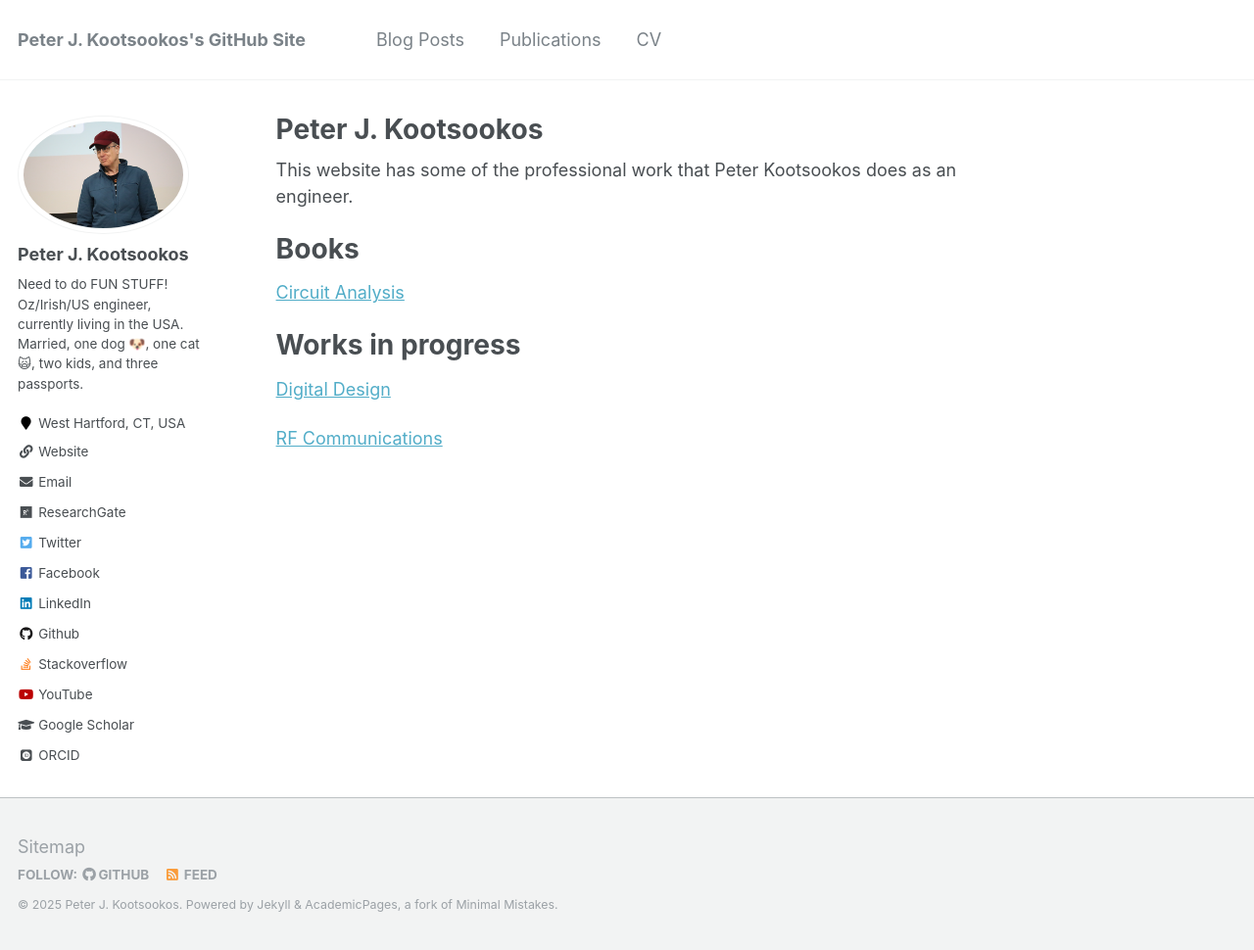
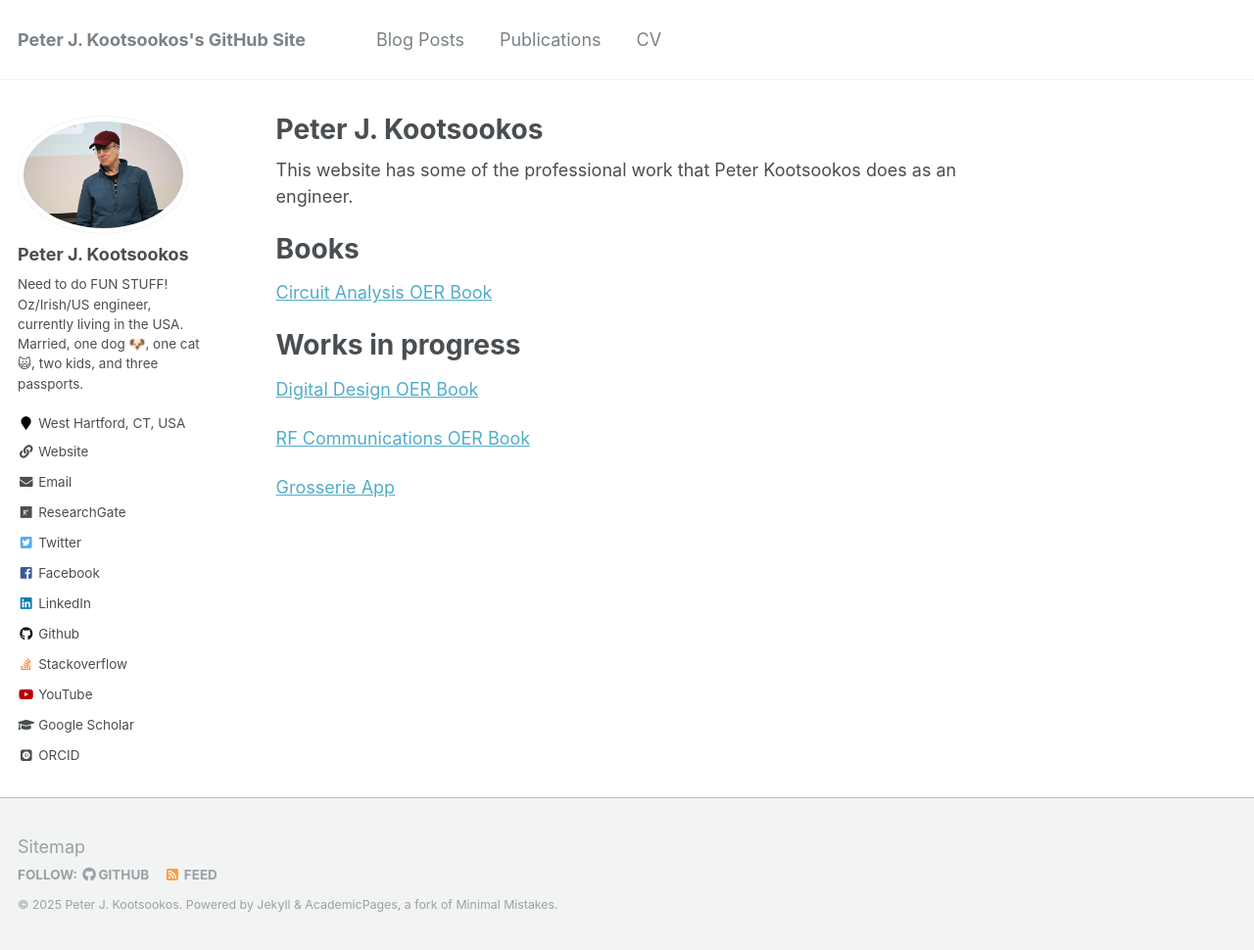
Before and after one commit to kootsoop/kootsoop.github.io, a Jekyll site: the page built from _pages/about.md, in a window 1280 px wide and 970 px high. Shown: the whole window at 98% size. Built offline with Jekyll 4.4.1, drawn with Linux system fonts in a browser that asks for light colours; some web fonts are replaced.

Commit message:
Updates to about page for App links.

```diff
--- a/_pages/about.md
+++ b/_pages/about.md
@@ -12,10 +12,12 @@ This website has some of the professional work that Peter Kootsookos does as an
 
 # Books
 
-[Circuit Analysis](https://circuit-analysis.github.io/intro.html)
+[Circuit Analysis OER Book](https://circuit-analysis.github.io/intro.html)
 
 # Works in progress
 
-[Digital Design](https://cv.kootsoop.com/digital-design)
+[Digital Design OER Book](https://cv.kootsoop.com/digital-design)
 
-[RF Communications](https://cv.kootsoop.com/rf_comms)
+[RF Communications OER Book](https://cv.kootsoop.com/rf_comms)
+
+[Grosserie App]("https://apps.apple.com/us/app/grosserie/id6748264839)
```
